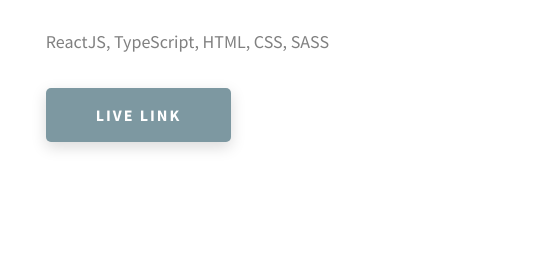
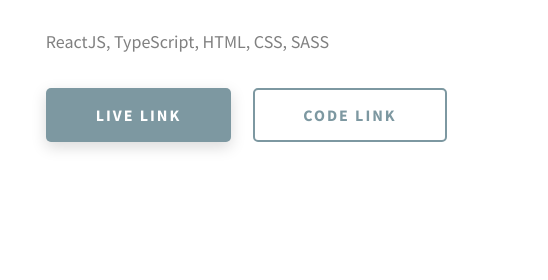
Before and after one commit to DellaRoccaIFB/portfolio, a website: page index.html in a window 1280 px wide. Shown: the part 3024-3304 px from the top of the page, 732-1280 px from the left. Drawn offline with Linux system fonts and the light colour scheme.

Commit message:
Fix: adding live link and code link to project

```diff
--- a/index.html
+++ b/index.html
@@ -229,8 +229,14 @@
                         <p class="projects__row-content-desc">
                             ReactJS, TypeScript, HTML, CSS, SASS
                         </p>
-                        <a href="https://gudi-viagens-nacionais.netlify.app/"
-                           class="btn btn--med btn--theme dynamicBgClr" target="_blank">Live Link</a>
+                        <div class="project-details__links">
+                            <a href="https://gudi-viagens-nacionais.netlify.app/"
+                               class="btn btn--med btn--theme project-details__links-btn"
+                               target="_blank">Live Link</a>
+                            <a href="https://github.com/DellaRoccaIFB/Gudi-Viagens-Nacionais"
+                               class="btn btn--med btn--theme-inv project-details__links-btn" target="_blank">Code
+                                Link</a>
+                        </div>
                     </div>
                 </div>
                 <div class="projects__row">
```
